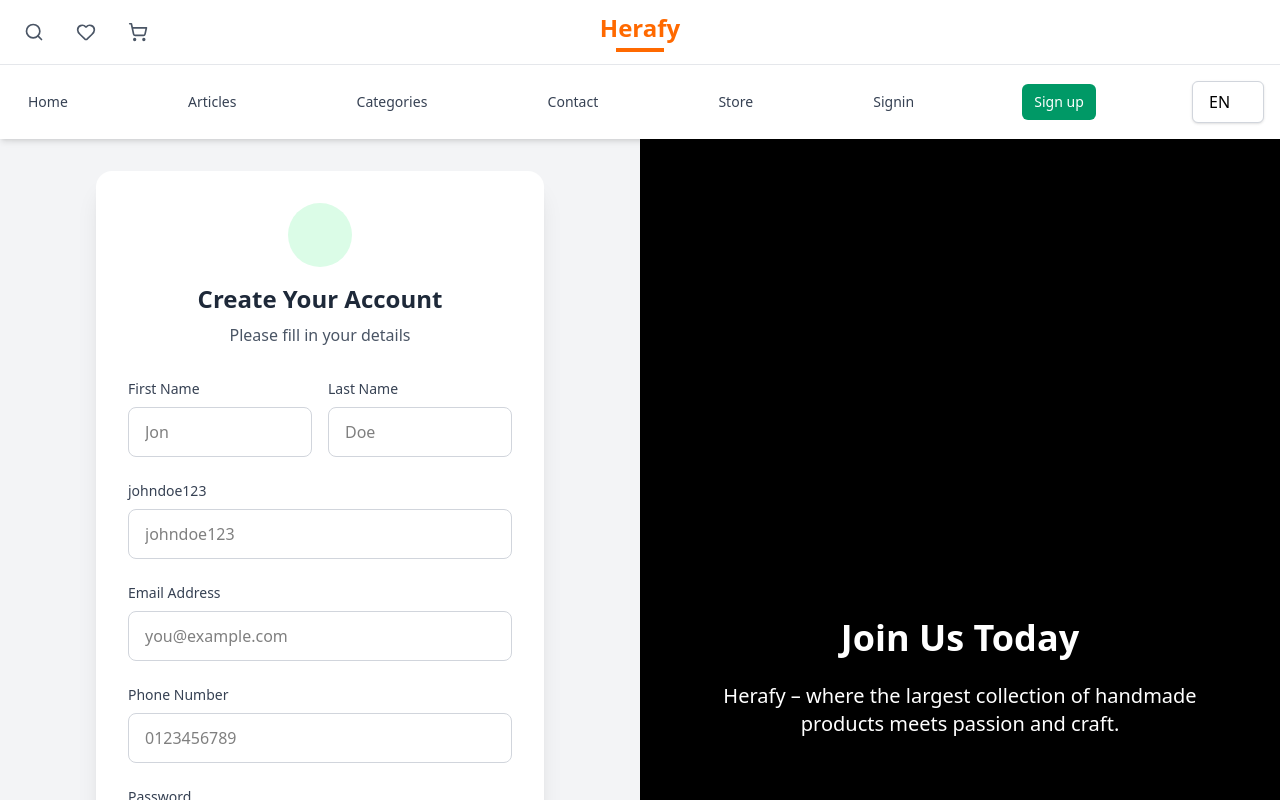
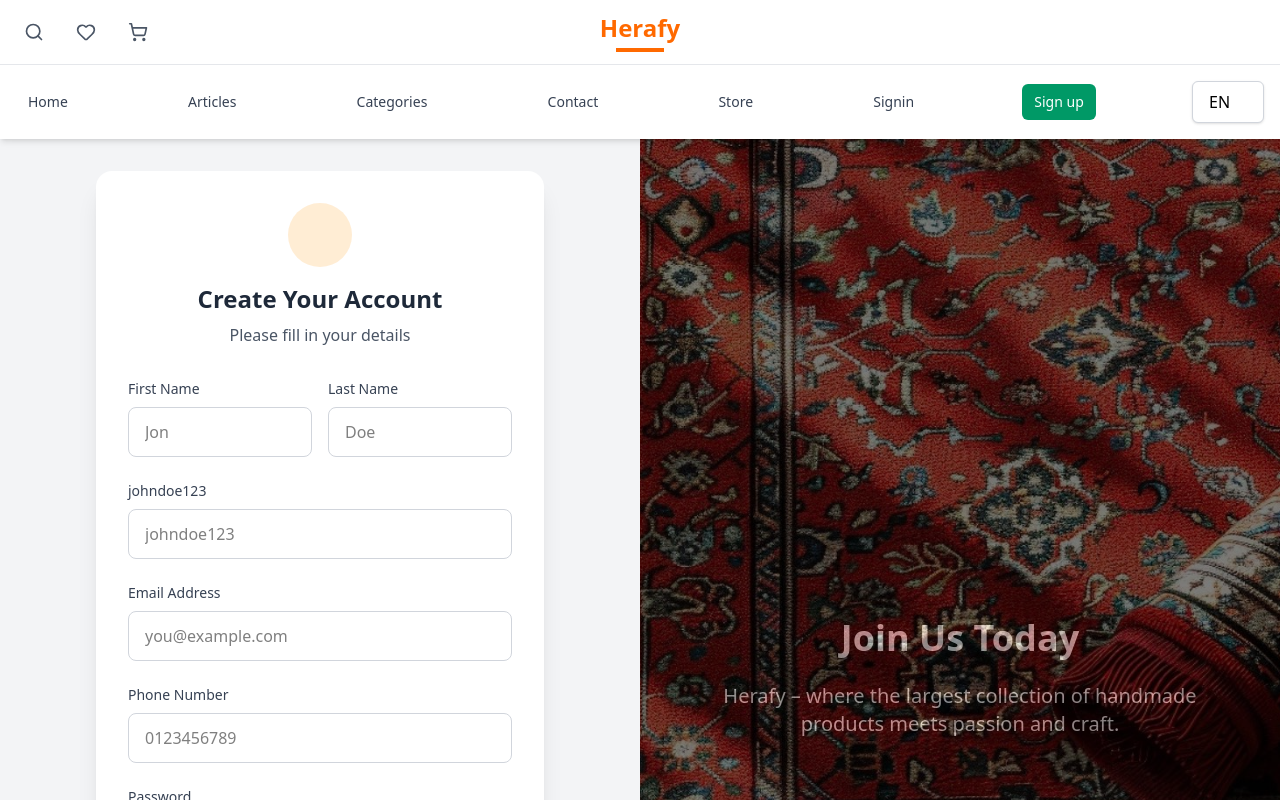
Before and after one commit to Abotareq/herfey-client-side, a Next.js app: page /en/signup in a window 1280 px wide. Shown: the top 800 px of the page. Built offline with nearby package versions, Linux system fonts and the light colour scheme.

Commit message:
images for login singup

```diff
--- a/src/app/[locale]/components/Login.jsx
+++ b/src/app/[locale]/components/Login.jsx
@@ -4,8 +4,7 @@ import Link from "next/link";
 import { useState } from "react";
 import { useTranslations } from "use-intl";
 import Image from "next/image";
-
-
+import background from "../../../../public/login.jpg";
 export default function LogIn() {
   const [showPassword, setShowPassword] = useState(false);
   const [email, setEmail] = useState("");
@@ -186,13 +185,19 @@ export default function LogIn() {
       </div>
 
       {/* Right - Image */}
-      <div
-        className="hidden lg:block lg:w-1/2 bg-cover bg-center min-h-full bg-amber-400"
-        style={{
-          backgroundImage: 'url("@/handmade.jpg")',
-        }}
-      >
-        <div className="h-full bg-black bg-opacity-50 flex items-center justify-center text-white px-12">
+      {/* Right - Image */}
+      <div className="hidden lg:block lg:w-1/2 relative min-h-full">
+        {/* Background Image */}
+        <Image
+          src={background}
+          alt="Herafy background"
+          fill
+          priority
+          className="object-cover"
+        />
+
+        {/* Overlay */}
+        <div className="absolute inset-0 bg-black/50 flex items-center justify-center text-white px-12">
           <div className="text-center">
             <h2 className="text-4xl font-bold mb-6">{t2("herafy")}</h2>
             <p className="text-xl">{t("worksentence")}</p>
--- a/src/app/[locale]/components/SignUp.jsx
+++ b/src/app/[locale]/components/SignUp.jsx
@@ -3,7 +3,8 @@ import React from 'react'
 import { useState } from "react";
 import { useTranslations } from 'use-intl';
 import Link from 'next/link';
-
+import Image from 'next/image';
+import background from "../../../../public/singup.jpg";
 function Signup() {
   const [showPassword, setShowPassword] = useState(false);
   const [showConfirmPassword, setShowConfirmPassword] = useState(false);
@@ -47,7 +48,7 @@ function Signup() {
         <div className="w-full max-w-md bg-white rounded-2xl shadow-xl p-8">
           {/* Logo */}
           <div className="text-center mb-8">
-            <div className="inline-flex items-center justify-center w-16 h-16 bg-green-100 rounded-full mb-4">
+            <div className="inline-flex items-center justify-center w-16 h-16 bg-orange-100 rounded-full mb-4">
               <i className="fas fa-user-plus text-orange-500 fa-lg"></i>
             </div>
             <h2 className="text-2xl font-bold text-gray-800">
@@ -276,12 +277,15 @@ function Signup() {
 
         <div
         className="hidden lg:block lg:w-1/2 bg-cover bg-center relative"
-         style={{
-            backgroundImage: "url('/handmade.jpg')",
-            minHeight: "full",
-  }}
         >
-        <div className="h-full bg-black bg-opacity-50 flex items-center justify-center text-white px-12">
+                  <Image
+                    src={background}
+                    alt="Herafy background"
+                    fill
+                    priority
+                    className="object-cover"
+                  />
+        <div className="h-full bg-black opacity-50 flex items-center justify-center text-white px-12">
           <div className="text-center">
             <h2 className="text-4xl font-bold mb-6">{t('join')}</h2>
             <p className="text-xl">
--- a/src/app/[locale]/globals.css
+++ b/src/app/[locale]/globals.css
@@ -23,10 +23,7 @@
   object-fit: cover;
 }
 
-body {
-  background: #000;
-  color: #000;
-}
+
 
 .swiper {
   width: 100%;
--- a/src/app/[locale]/page.js
+++ b/src/app/[locale]/page.js
@@ -7,9 +7,12 @@ import SwiperComponent from "./components/Swiper";
 import Services from "./components/Services";
 import BetsSeller from "./components/BetsSeller";
 export default function Home() {
-  return <>
-  <SwiperComponent/>
-  <Services />
-  <BetsSeller />
-  </>;
+  return (
+    <>
+      <SwiperComponent />
+
+      <BetsSeller />
+      <Services />
+    </>
+  );
 }
```
Also changed, not shown: public/login.jpg (added), public/singup.jpg (added).
